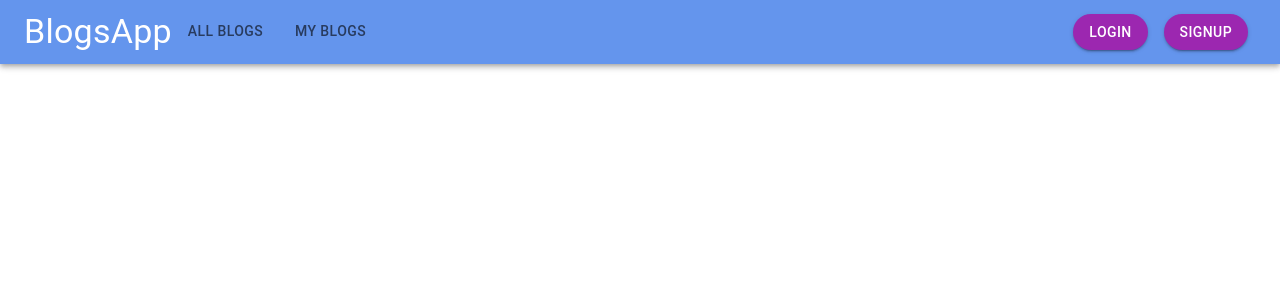
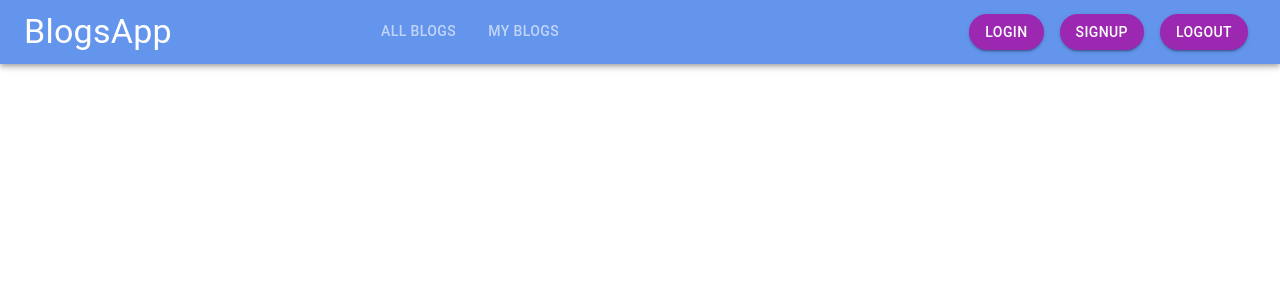
Before and after one commit to DigitalHDR/new-blogapp, a React (Create React App) app in the folder frontend/: page / in a window 1280 px wide. Shown: the top 300 px of the page. Built offline with nearby package versions, Linux system fonts and the light colour scheme.

Commit message:
1:51:30 blogs e myblogs

```diff
--- a/frontend/src/components/Header.jsx
+++ b/frontend/src/components/Header.jsx
@@ -1,5 +1,6 @@
 //frontend/src/components/header.jsx
 import React, { useState } from 'react'
+import { Link } from 'react-router-dom'
 import {
   AppBar,
   Box,
@@ -22,10 +23,14 @@ export const Header = () => {
     >
       <Toolbar>
         <Typography variant="h4">BlogsApp</Typography>
-        <Box display="flex">
-          <Tabs value={value} onChange={(e, val) => setValue(val)}>
-            <Tab label="All Blogs"></Tab>
-            <Tab label="My Blogs"></Tab>
+        <Box display="flex" marginLeft={'auto'} marginRight={'auto'}>
+          <Tabs
+            textColor="inherit"
+            value={value}
+            onChange={(e, val) => setValue(val)}
+          >
+            <Tab LinkComponent={Link} to="/blogs" label="All Blogs"></Tab>
+            <Tab LinkComponent={Link} to="/myBlogs" label="My Blogs"></Tab>
           </Tabs>
         </Box>
 
@@ -44,6 +49,13 @@ export const Header = () => {
           >
             Signup
           </Button>
+          <Button
+            variant="contained"
+            sx={{ margin: 1, borderRadius: 10 }}
+            color="secondary"
+          >
+            Logout
+          </Button>
         </Box>
       </Toolbar>
     </AppBar>
```
